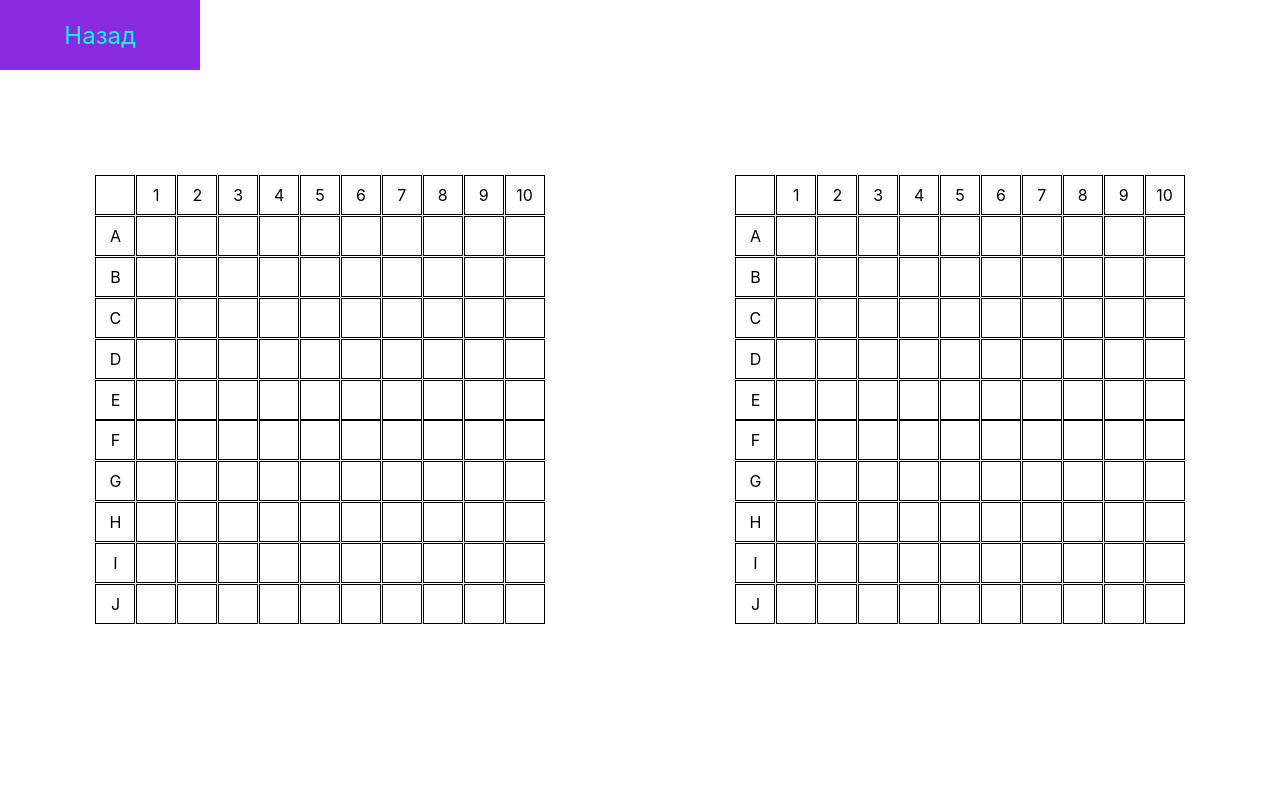
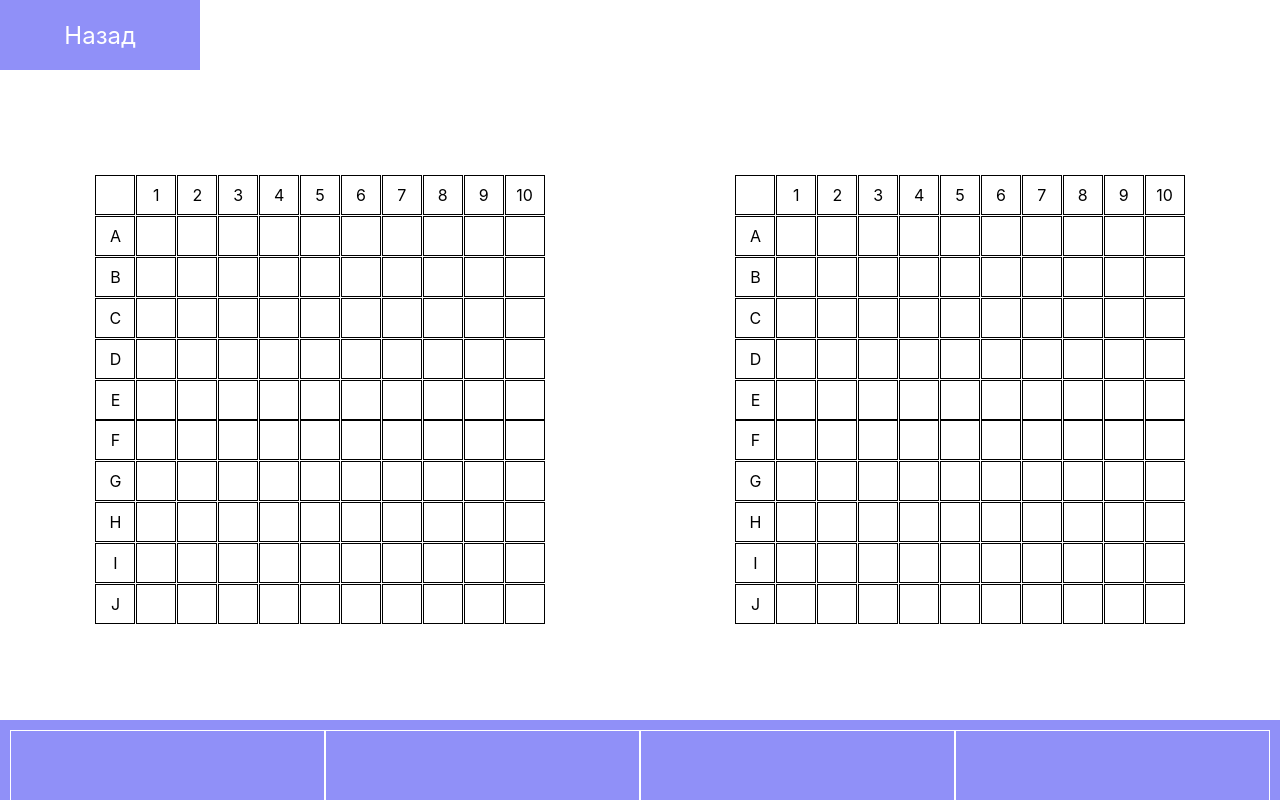
Before and after one commit to AG0n1/SeaBattle, a React (Create React App) app: page /play in a window 1280 px wide. Built offline with nearby package versions, Linux system fonts and the light colour scheme; the HTML template or start-up script is replaced by a standard one.

Commit message:
Add ship container style

```diff
--- a/src/App.css
+++ b/src/App.css
@@ -155,30 +155,31 @@
   left: 0;
   width: 200px;
   height: 70px;
-  background-color: blueviolet;
+  background-color: #9090f8;
   display: flex;
   align-items: center;
   justify-content: center;
   text-decoration: none;
-  color: aqua;
+  color: white;
   font-size: 24px;
 }
 
-.ship-container {
+.shipsField {
   position: absolute;
   bottom: 0;
   left: 0;
   width: 100%;
-  background-color: #7878fa;
+  height: 80px;
+  background-color: #9090f8;
   padding: 10px;
   box-sizing: border-box;
   color: white;
   text-align: center;
 }
 
-.ship-container .ship-section {
+.ship-section {
   width: 25%;
-  height: 100%;
+  height: 80px;
   float: left;
   box-sizing: border-box;
   border: 1px solid white;
--- a/src/components/gamescreen/IvanEpishko.js
+++ b/src/components/gamescreen/IvanEpishko.js
@@ -10,7 +10,7 @@ function IvanEpisko() {
             <Link className="back" to="/" >Назад</Link>
             <BoltrushkoOlga />
             <YatchukAndrey />
-            {/*<BazevichDavid />*/}
+            <BazevichDavid />
         </div>
     )
 }
```
Also changed, not shown: src/components/gamescreen/gamezone/BazevichDavid.js (+0 -19 lines).
